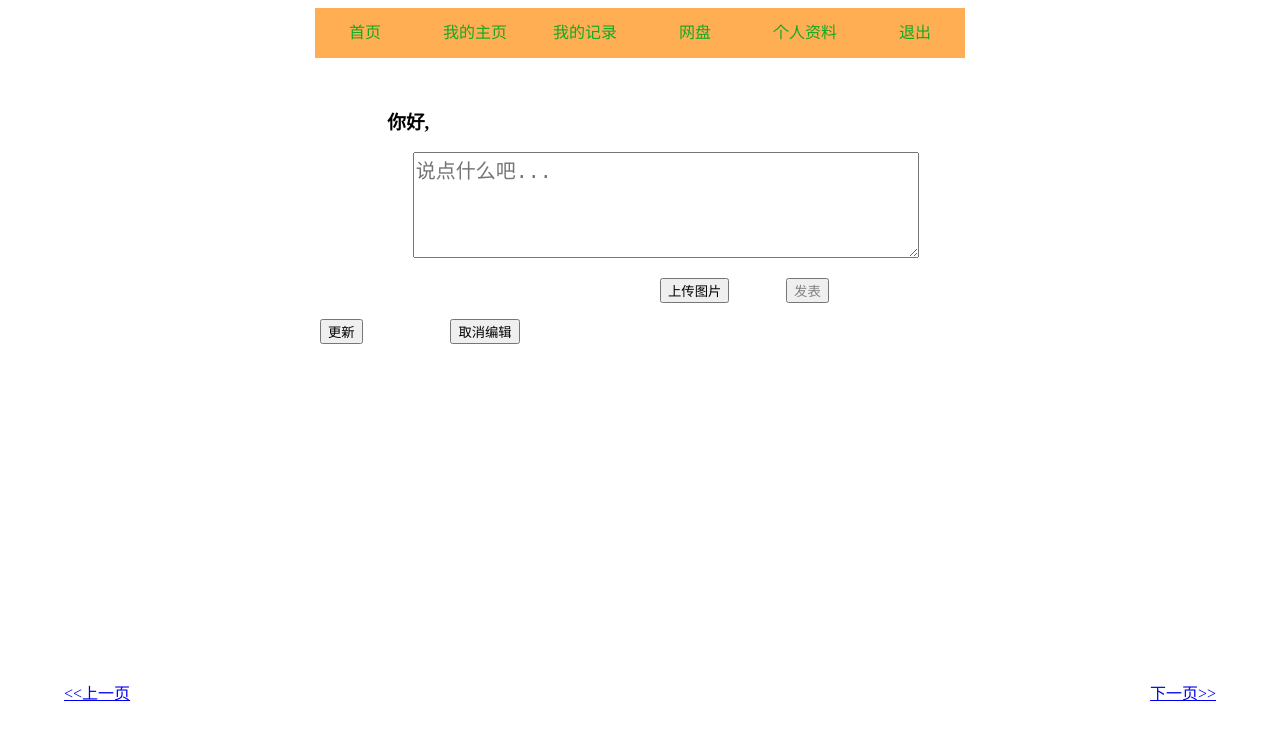
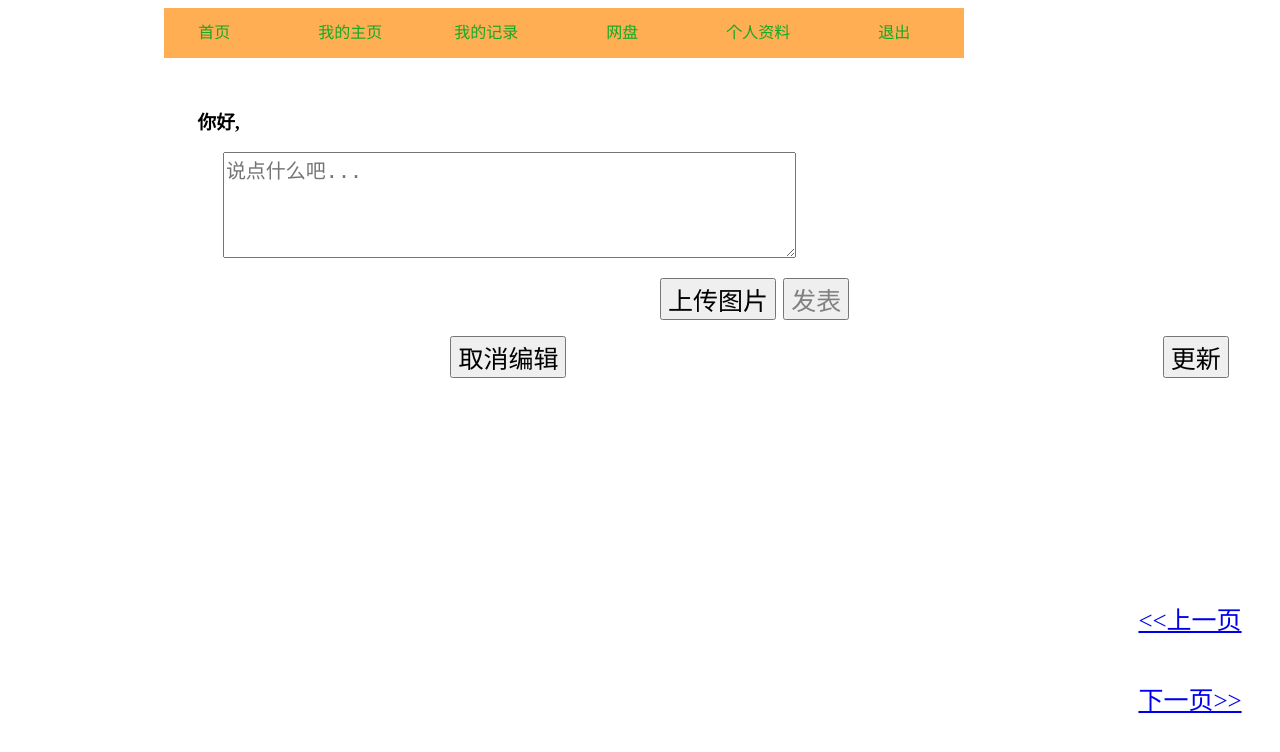
Before and after one commit to Shephermand/Forum1.1, a Flask app: template app/templates/My_page.html in a window 1280 px wide; the page is wider, and only the part inside the window is pictured. Shown: the top 752 px of that part. Run offline with Flask 2, Linux system fonts and the light colour scheme; the template is opened without the code that fills it, so the values that code supplies are empty; some libraries are stand-ins or nearby versions.

Commit message:
1.13晚微调了一下页面,没有新功能加进来

```diff
--- a/app/__init__.py
+++ b/app/__init__.py
@@ -8,7 +8,7 @@ db = SQLAlchemy()
 def createApp():
     app = Flask(__name__)
     app.config['DEBUG'] = True
-    app.config['SQLALCHEMY_DATABASE_URI'] = "mysql+pymysql://root:123456@localhost:3306/ajax"
+    app.config['SQLALCHEMY_DATABASE_URI'] = "mysql+pymysql://root:han1345@localhost:3306/ajax"
     app.config['SQLALCHEMY_COMMIT_ON_TEARDOWN'] = True
     app.config['SECRET_KEY'] = "zheshijiyezhongwenmiyao"
     app.config["SQLALCHEMY_TRACK_MODIFICATIONS"] = False
--- a/app/main/views.py
+++ b/app/main/views.py
@@ -28,6 +28,7 @@ def register_view():
         # print(user.uname)
         db.session.add(user)
         session['uname'] = uname
+        session['password'] = upwd
         session['pnum'] = 0
         return redirect('/My_page')
 
--- a/app/templates/My_page.html
+++ b/app/templates/My_page.html
@@ -8,11 +8,11 @@
 
     <style>
         #nav,#main{
-			width:650px;
+			width:800px;
 			margin:0 auto;
             position: relative;
             top:auto;
-            left: auto;
+            left: -6%;
 		}
 		#main{
 			height:30px;
@@ -31,7 +31,7 @@
 			background-color: #ffae54;
 			text-align: center;
 			line-height: 50px;
-			margin-right:10px;
+			margin-right:36px;
             text-decoration: none;
 		}
 		#nav .no-margin{
@@ -42,27 +42,27 @@
 		}
         #text_in{
             font-size:20px;
-            width:500px;
+            width:567px;
             height:100px;
-            margin: 0 430px;
             position: relative;
             top: auto;
-            left: -2%;
+            left: 17%;
         }
         #btn_sub{
             margin-left: -80px;
             position: relative;
             left: 32%;
+            font-size: 25px;
         }
         #ctrl{
             position: relative;
             left: 50%;
         }
         #comm_ar{
-            width: 500px;
+            width: 550px;
             position: relative;
             top:0;
-            left: 30%;
+            left: 17%;
         }
         .comm{
             width:550px;
@@ -71,7 +71,7 @@
             margin-top: 10px;
         }
         p{
-            width:415px;
+            width:260px;
             margin-left: 20px;
         }
         h4{
@@ -80,7 +80,7 @@
         .hello_update{
             width: 500px;
             position: relative;
-            left: 30%;
+            left: 15%;
         }
         #show{
             position:relative;
@@ -102,6 +102,7 @@
         #cancel{
             position: relative;
             left: 35%;
+            font-size: 25px;
         }
         .comm a{
             text-decoration: none;
@@ -112,13 +113,19 @@
         }
         #prior{
             position: fixed;
-            top:85%;
-            left:5%;
+            top:75%;
+            right:3%;
+            font-size: 25px;
         }
         #next{
             position: fixed;
             top:85%;
-            right:5%;
+            right:3%;
+            font-size: 25px;
+        }
+        .answs{
+            width:400px;
+            height: 20px;
         }
 
     </style>
@@ -143,14 +150,14 @@
 
         </div>
         <p id="ctrl">
-            <input type="button" onclick="javascript:$('#sele').click();" value="上传图片">
+            <input type="button" style="font-size: 25px;" onclick="javascript:$('#sele').click();" value="上传图片">
             <input id="sele" type="file" name="image" accept="image/gif, image/jpeg" onchange="show_image(this.files);" style="display: none">
             <input id="btn_sub" type="submit" value="发表">
         </p>
     </form>
         <button id="cancel" onclick="cancel();">取消编辑</button>
         <!--<a href="javascript:void(0);"  style="text-decoration:none;">-->
-            <button style="position: fixed; left:25%" onclick="load();">更新</button>
+            <button style="position: fixed; right:4%; font-size: 25px;" onclick="load();">更新</button>
         <!--</a>-->
 
     </div>
@@ -183,7 +190,20 @@
         }
 
 
+        function checkanw(cid) {
+            if(!$("#in_a"+cid).val()){
+                $("#ta"+cid).attr('type','button');
+                return true
+            }else{
+                $("#ta"+cid).attr('type','submit');
+                return false
+            }
+        }
+
         function to_answer(cid) {
+            if(checkanw(cid)){
+                return null
+            }
             var anw = $("#in_a" +cid).val();
             $.ajax({
                 url: "/answer",
@@ -208,9 +228,9 @@
                 dataType:'json',
                 success:function (data) {
                     var ans = "";
-                    ans += "<input id='in_a"+obj.cid+"' type='text' placeholder='你的意见呢?'>";
+                    ans += "<input class='answs' id='in_a"+obj.cid+"' type='text' placeholder='你的意见呢?'>";
                     console.log(obj.cid);
-                    ans += "<button onclick='to_answer("+obj.cid+");'>评论</button>";
+                    ans += "<button id='ta"+obj.cid+"' onclick='to_answer("+obj.cid+");'>评论</button>";
                     $("#ta"+obj.cid).html(ans);
                     if(data==0){
                         $("#a"+obj.cid).html('无评论');
@@ -317,12 +337,13 @@
         function cancel() {
             $("#show").html("");
             $("#sele").val('');
+            $("#text_in").val("");
             checknull();
         }
 
         // 检查发表文字和图片是否为空
         function checknull() {
-            if(!$("#text_in").val() & !$("#sele").val()){
+            if(!$("#text_in").val() && !$("#sele").val()){
                 $("#btn_sub").attr('type','button');
                 $("#btn_sub").attr('style','color:gray');
             }else{
```
